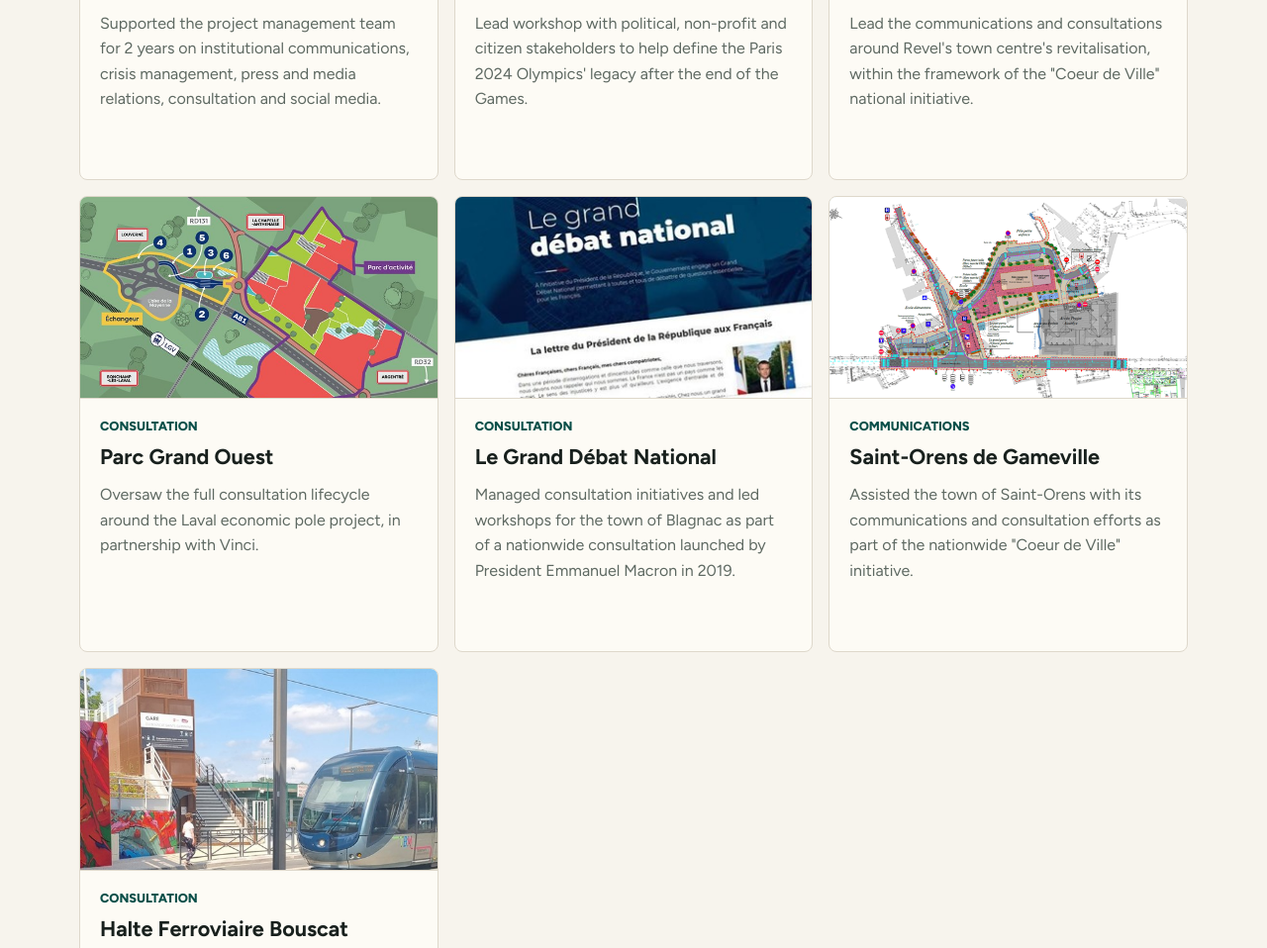
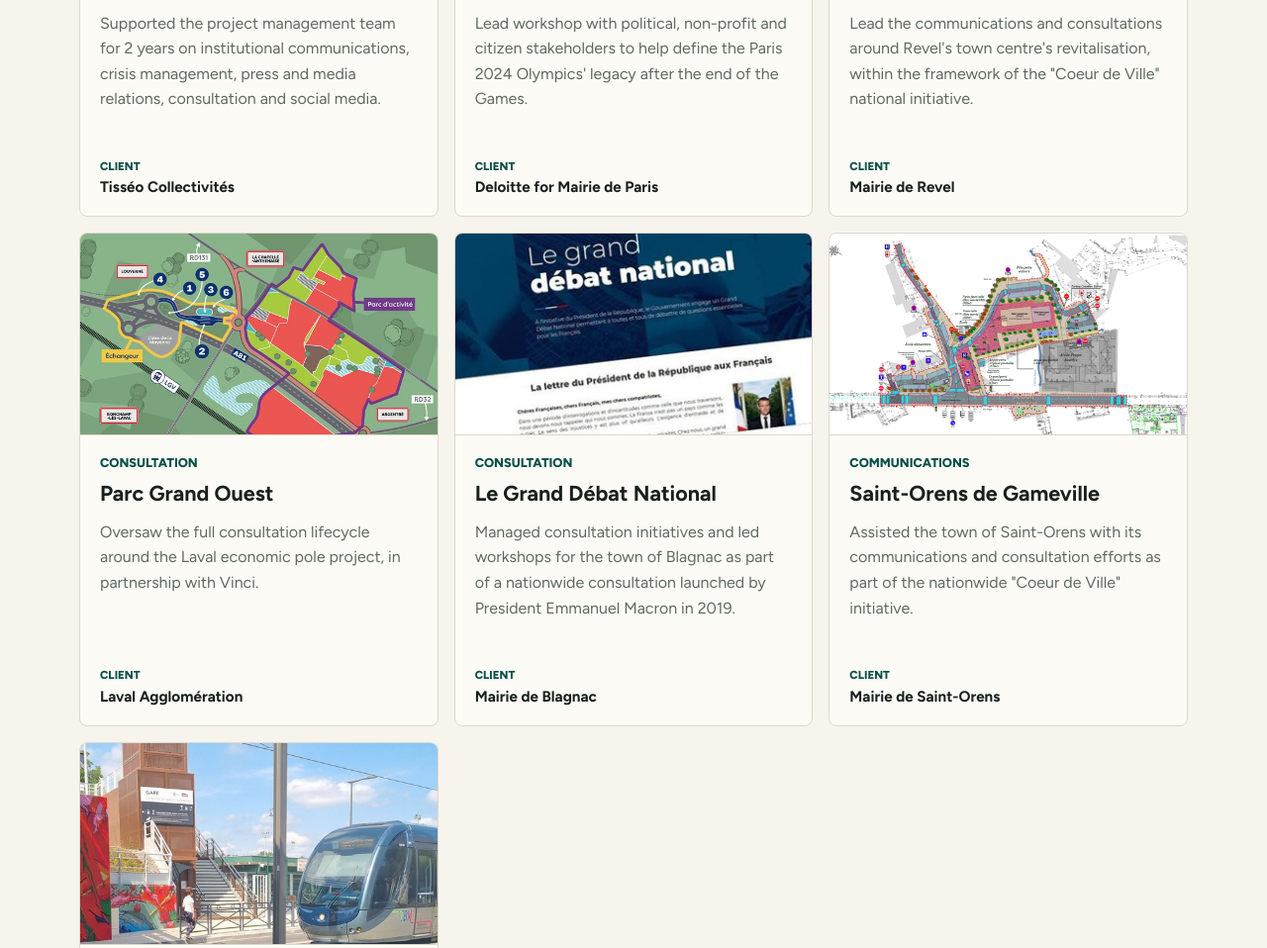
Before and after one commit to TheoCristofari/portfolio, a website built with Vite: page index.html in a window 1280 px wide. Shown: the part 3643-4601 px from the top of the page at 99% size. Built offline with nearby package versions, Linux system fonts and the light colour scheme.

Commit message:
Add client details to PR projects

```diff
--- a/src/main.js
+++ b/src/main.js
@@ -151,6 +151,7 @@ const publicRelations = [
     image: '/toulouse-tube-line-impact-1x.jpg',
     imageSrcSet:
       '/toulouse-tube-line-impact-1x.jpg 1x, /toulouse-tube-line-impact-2x.jpg 2x',
+    client: 'Tisséo Collectivités',
     summary:
       'Supported the project management team for 2 years on institutional communications, crisis management, press and media relations, consultation and social media.',
   },
@@ -160,6 +161,7 @@ const publicRelations = [
     image: '/paris-2024-legacy-impact-1x.jpg',
     imageSrcSet:
       '/paris-2024-legacy-impact-1x.jpg 1x, /paris-2024-legacy-impact-2x.jpg 2x',
+    client: 'Deloitte for Mairie de Paris',
     summary:
       "Lead workshop with political, non-profit and citizen stakeholders to help define the Paris 2024 Olympics' legacy after the end of the Games.",
   },
@@ -169,6 +171,7 @@ const publicRelations = [
     image: '/revel-coeur-de-ville-impact-1x.jpg',
     imageSrcSet:
       '/revel-coeur-de-ville-impact-1x.jpg 1x, /revel-coeur-de-ville-impact-2x.jpg 2x',
+    client: 'Mairie de Revel',
     summary:
       'Lead the communications and consultations around Revel\'s town centre\'s revitalisation, within the framework of the "Coeur de Ville" national initiative.',
   },
@@ -178,6 +181,7 @@ const publicRelations = [
     image: '/parc-grand-ouest-impact-1x.jpg',
     imageSrcSet:
       '/parc-grand-ouest-impact-1x.jpg 1x, /parc-grand-ouest-impact-2x.jpg 2x',
+    client: 'Laval Agglomération',
     summary:
       'Oversaw the full consultation lifecycle around the Laval economic pole project, in partnership with Vinci.',
   },
@@ -187,6 +191,7 @@ const publicRelations = [
     image: '/grand-debat-national-impact-1x.jpg',
     imageSrcSet:
       '/grand-debat-national-impact-1x.jpg 1x, /grand-debat-national-impact-2x.jpg 2x',
+    client: 'Mairie de Blagnac',
     summary:
       'Managed consultation initiatives and led workshops for the town of Blagnac as part of a nationwide consultation launched by President Emmanuel Macron in 2019.',
   },
@@ -196,6 +201,7 @@ const publicRelations = [
     image: '/saint-orens-gameville-impact-1x.png',
     imageSrcSet:
       '/saint-orens-gameville-impact-1x.png 1x, /saint-orens-gameville-impact-2x.png 2x',
+    client: 'Mairie de Saint-Orens',
     summary:
       'Assisted the town of Saint-Orens with its communications and consultation efforts as part of the nationwide "Coeur de Ville" initiative.',
   },
@@ -205,6 +211,7 @@ const publicRelations = [
     image: '/halte-ferroviaire-bouscat-impact-1x.jpg',
     imageSrcSet:
       '/halte-ferroviaire-bouscat-impact-1x.jpg 1x, /halte-ferroviaire-bouscat-impact-2x.jpg 2x',
+    client: 'SNCF Réseau',
     summary:
       'Organised, led and analysed consultation efforts around a brand-new train station near Bordeaux, France.',
   },
@@ -236,6 +243,11 @@ function renderCards(items) {
             <p>${item.summary}</p>
           </div>
           <div class="project-card__footer">
+            ${
+              item.client
+                ? `<span class="project-card__client"><span>Client</span><strong>${item.client}</strong></span>`
+                : ''
+            }
             ${
               item.hasLink
                 ? `<a href="${item.url || '#'}" target="_blank" rel="noopener noreferrer" aria-label="Check out ${item.title}">CHECK IT OUT</a>`
--- a/src/styles.css
+++ b/src/styles.css
@@ -423,6 +423,25 @@ h3 {
   text-align: left;
 }
 
+.project-card__client {
+  display: grid;
+  gap: 0.35rem;
+  text-transform: none;
+}
+
+.project-card__client span {
+  color: var(--accent-dark);
+  font-size: 0.72rem;
+  text-transform: uppercase;
+}
+
+.project-card__client strong {
+  color: var(--ink);
+  font-size: 0.95rem;
+  letter-spacing: 0;
+  text-transform: none;
+}
+
 .split-section {
   display: grid;
   grid-template-columns: minmax(0, 0.8fr) minmax(0, 1fr);
```
